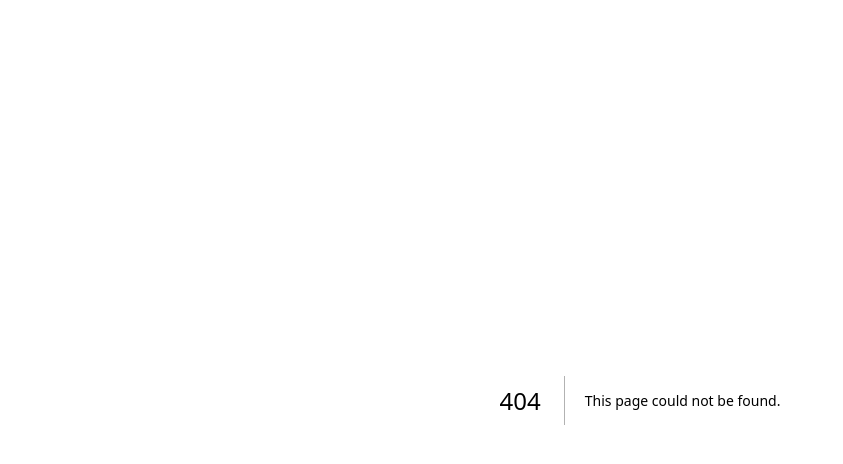
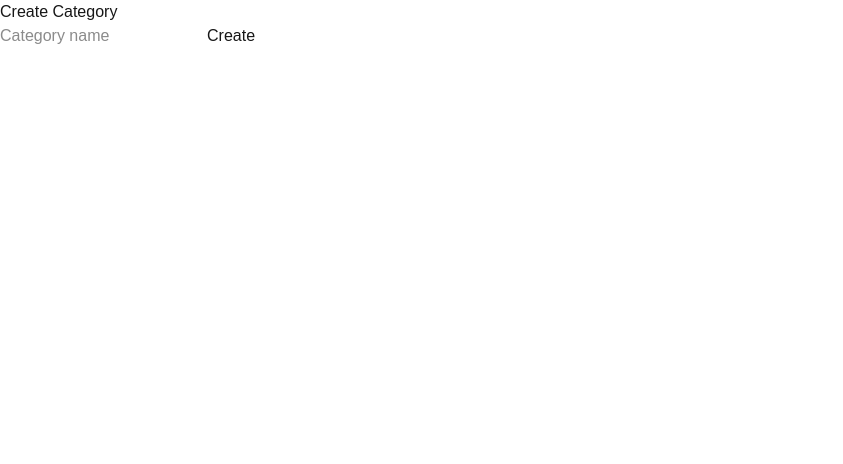
Before and after one commit to SskSENGALOUNE/learning-start-nextJs-frontend, a Next.js app: page /categories/new in a window 1280 px wide. Before the commit this address had no page. Shown: the top 464 px of the page, without its empty margins (0-843 px from the left). Built offline with nearby package versions, Linux system fonts and the light colour scheme.

Commit message:
feat: implement category management with list and creation pages, hooks, and services

```diff
--- /dev/null
+++ b/src/app/categories/new/page.tsx
@@ -0,0 +1,41 @@
+"use client";
+
+import { useCreateCategory } from "@/hooks/useCreateCategory";
+import { useRouter } from "next/navigation";
+import { useState } from "react";
+
+export default function NewCategoryPage() {
+    const router = useRouter()
+    const { create, submitting, error } = useCreateCategory();
+    const [name, setName] = useState("");
+    const [successName, setSuccessName] = useState<string | null>(null);
+
+    const handleSubmit = async (e: React.FormEvent) => {
+        e.preventDefault();
+        const result = await create({ name });
+        if (result) {
+            setSuccessName(result.name);
+            setName("");
+        }
+        if(result) router.push('/categories')
+    };
+
+    return (
+        <main>
+            <h1>Create Category</h1>
+            <form onSubmit={handleSubmit}>
+                <input
+                    value={name}
+                    onChange={(e) => setName(e.target.value)}
+                    placeholder="Category name"
+                    required
+                />
+                <button type="submit" disabled={submitting}>
+                    {submitting ? "Creating..." : "Create"}
+                </button>
+            </form>
+            {error && <p>Error: {error}</p>}
+            {successName && <p>สร้างสำเร็จ: {successName}</p>}
+        </main>
+    );
+}
--- /dev/null
+++ b/src/app/categories/page.tsx
@@ -0,0 +1,24 @@
+"use client";
+
+
+import { useCategories } from "@/hooks/useCategories";
+import Link from "next/link";
+
+export default function CategoriesPage() {
+    const { data, loading, error } = useCategories();
+
+    if (loading) return <p>Loading...</p>;
+    if (error) return <p>Error: {error}</p>;
+
+    return (
+        <main>
+            <h1>Categories</h1>
+            <Link href="/categories/new">+ Create Category</Link>
+            <ul>
+                {data.map((c) => (
+                    <li key={c.id}>{c.name}</li>
+                ))}
+            </ul>
+        </main>
+    );
+}
--- /dev/null
+++ b/src/hooks/useCategories.ts
@@ -0,0 +1,31 @@
+"use client";
+
+import { useCallback, useEffect, useState } from "react";
+import { Category } from "@/lib/types/category";
+import { categoryService } from "@/lib/services/categoryService";
+
+export const useCategories = () => {
+    const [data, setData] = useState<Category[]>([]);
+    const [loading, setLoading] = useState(true);
+    const [error, setError] = useState<string | null>(null);
+
+    const fetchCategories = useCallback(async () => {
+        setLoading(true);
+        setError(null);
+        try {
+            const res = await categoryService.getAll();
+            setData(res.data);
+        } catch (err) {
+            setError(err instanceof Error ? err.message : "Failed to fetch categories");
+        } finally {
+            setLoading(false);
+        }
+    }, []);
+
+    useEffect(() => {
+        // eslint-disable-next-line react-hooks/set-state-in-effect -- fetch-on-mount
+        fetchCategories();
+    }, [fetchCategories]);
+
+    return { data, loading, error, refresh: fetchCategories };
+};
--- /dev/null
+++ b/src/hooks/useCreateCategory.ts
@@ -0,0 +1,22 @@
+import { categoryService } from "@/lib/services/categoryService";
+import { CreateCategoryPayload } from "@/lib/types/category";
+import { useState } from "react";
+
+export const useCreateCategory = () => {
+    const [submitting, setSubmitting] = useState(false);
+    const [error, setError] = useState<string | null>(null);
+    const create = async (payload: CreateCategoryPayload) => {
+        setSubmitting(true);
+        setError(null);
+        try {
+            const res = await categoryService.create(payload);
+            return res.data;
+        } catch (err) {
+            setError(err instanceof Error ? err.message : "Failed to create category");
+            return null;
+        } finally {
+            setSubmitting(false);
+        }
+    };
+    return { create, submitting, error };
+};
--- /dev/null
+++ b/src/lib/services/categoryService.ts
@@ -0,0 +1,15 @@
+import { apiFetch } from "../configs/httpClient";
+import { Category, CreateCategoryPayload } from "../types/category";
+
+export const categoryService = {
+    getAll() {
+        return apiFetch<Category[]>("/category");
+    },
+    create(payload: CreateCategoryPayload) {
+        return apiFetch<Category>("/category", {
+            method: "POST",
+            headers: { "Content-Type": "application/json" },
+            body: JSON.stringify(payload),
+        });
+    },
+};
--- /dev/null
+++ b/src/lib/types/category.ts
@@ -0,0 +1,8 @@
+export interface Category {
+    id: number;
+    name: string;
+}
+
+export interface CreateCategoryPayload {
+    name: string;
+}
```
Also changed, not shown: 1 other file (tests, documents, lock files or other folders).
